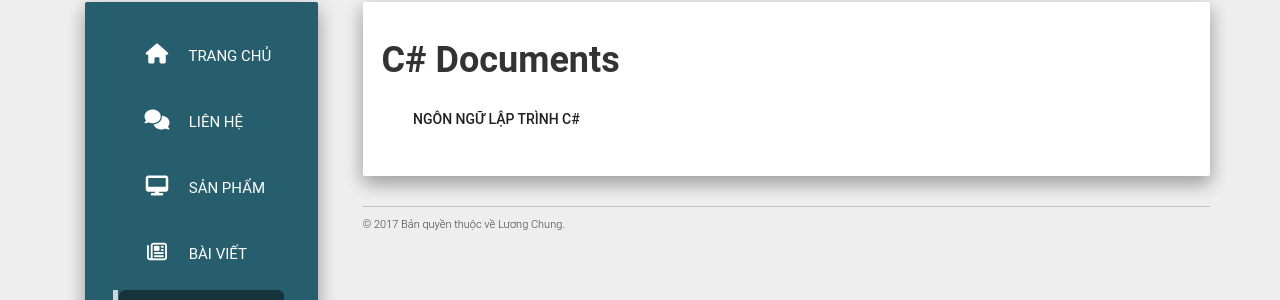
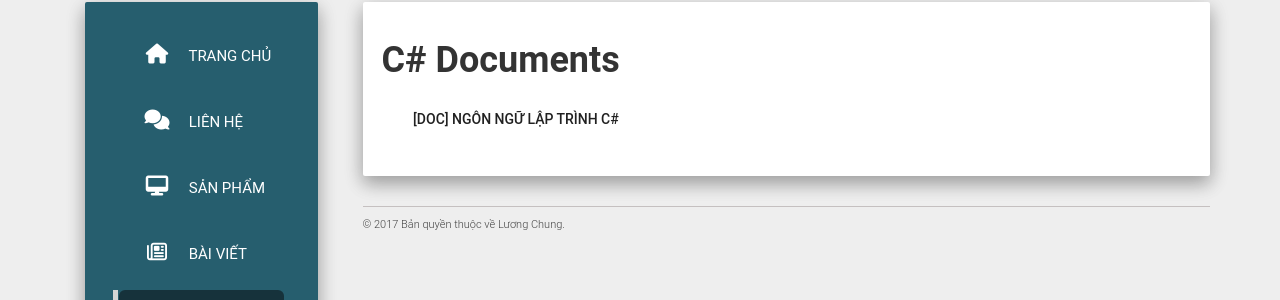
Before and after one commit to luongchung/luongchung.github.io, a Jekyll site: the page built from tailieu.md, in a window 1280 px wide. Shown: the part 206-506 px from the top of the page. Built offline with Jekyll 4.4.1, drawn with Linux system fonts in a browser that asks for light colours; nearby versions of some CDN libraries.

Commit message:
Update pages

```diff
--- a/tailieu.md
+++ b/tailieu.md
@@ -4,4 +4,4 @@ title: Tài liệu
 permalink: /tailieu/
 ---
 <h1><b>C# Documents</b></h1>
-<button type="button" href="https://github.com/luongchung/luongchung.github.io/blob/master/doc/NgonngulaptrinhCSharp.pdf" class="btn">Ngôn ngữ lập trình C#  </button>
+<button type="button" href="https://github.com/luongchung/luongchung.github.io/blob/master/doc/NgonngulaptrinhCSharp.pdf" class="btn">[DOC] Ngôn ngữ lập trình C#  </button>
```
